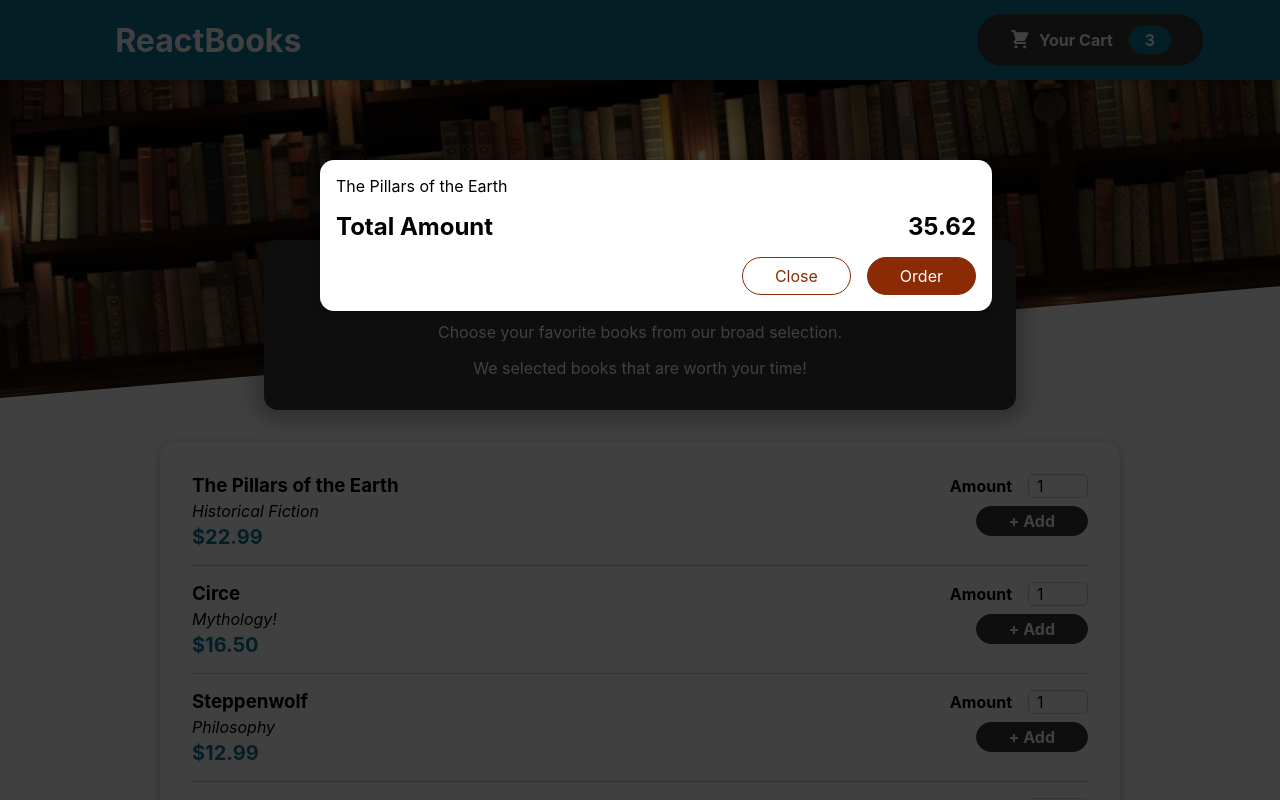
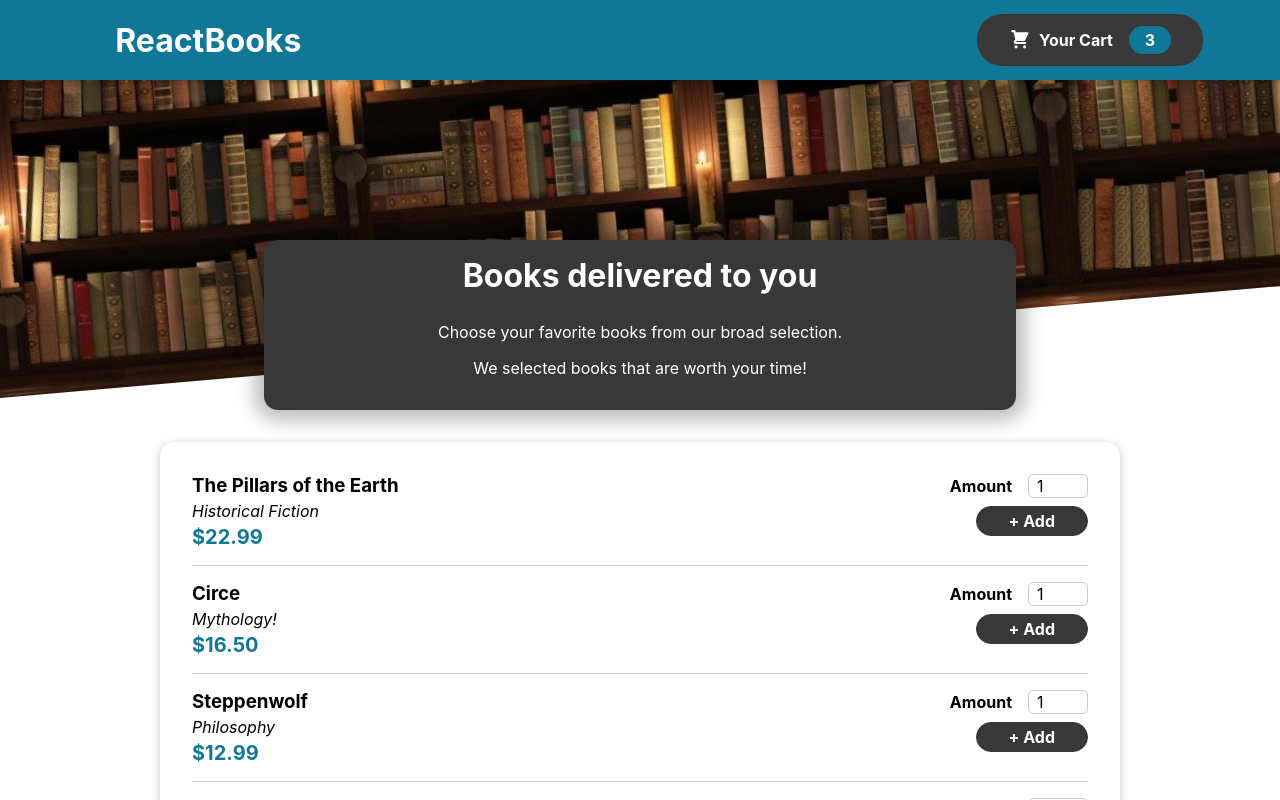
Before and after one commit to alenslyn/bookscart, a React (Create React App) app: page / in a window 1280 px wide. Shown: the top 800 px of the page. Built offline with nearby package versions, Linux system fonts and the light colour scheme.

Commit message:
feat: add cart state and modal state

```diff
--- a/src/App.js
+++ b/src/App.js
@@ -1,13 +1,24 @@
+import { useState } from "react";
 import "./App.css";
 import Header from "./components/Header/Header";
 import Books from "./components/books/Books";
 import Cart from "./components/books/Cart";
 
 function App() {
+  const [cartIsShown, setCartIsShown] = useState(false);
+
+  const showCartHandler = () => {
+    setCartIsShown(true);
+  };
+
+  const hideCartHandler = () => {
+    setCartIsShown(false);
+  };
+
   return (
     <>
-      <Cart />
-      <Header />
+      {cartIsShown && <Cart onClose={hideCartHandler} />}
+      <Header onShowCart={showCartHandler} />
       <main>
         <Books />
       </main>
--- a/src/components/Header/Header.js
+++ b/src/components/Header/Header.js
@@ -6,7 +6,7 @@
     <>
       <header className={classes.header}>
         <h1>ReactBooks</h1>
-        <HeaderCartButton />
+        <HeaderCartButton onClick={props.onShowCart} />
       </header>
       <div className={classes["main-image"]}>
         <img src={booksImage} alt="Lots of books!" />
--- a/src/components/Header/HeaderCartButton.js
+++ b/src/components/Header/HeaderCartButton.js
@@ -1,9 +1,9 @@
 import classes from "./HeaderCartButton.module.css";
 import CartIcon from "./CartIcon";
 
-const HeaderCartButton = () => {
+const HeaderCartButton = (props) => {
   return (
-    <button className={classes.button}>
+    <button className={classes.button} onClick={props.onClick}>
       <span className={classes.icon}>
         <CartIcon />
       </span>
--- a/src/components/books/Cart.js
+++ b/src/components/books/Cart.js
@@ -17,14 +17,16 @@
     </ul>
   );
   return (
-    <Modal>
+    <Modal onClose={props.onClose}>
       {cartItems}
       <div className={classes.total}>
         <span>Total Amount</span>
         <span>35.62</span>
       </div>
       <div className={classes.actions}>
-        <button className={classes["button--alt"]}>Close</button>
+        <button className={classes["button--alt"]} onClick={props.onClose}>
+          Close
+        </button>
         <button className={classes.button}>Order</button>
       </div>
     </Modal>
--- a/src/components/books/Modal.js
+++ b/src/components/books/Modal.js
@@ -2,7 +2,7 @@
 import ReactDOM from "react-dom";
 
 const Backdrop = (props) => {
-  return <div className={classes.backdrop} />;
+  return <div className={classes.backdrop} onClick={props.onClose} />;
 };
 
 const ModalOverlay = (props) => {
@@ -17,7 +17,10 @@
 const Modal = (props) => {
   return (
     <>
-      {ReactDOM.createPortal(<Backdrop />, portalElement)}
+      {ReactDOM.createPortal(
+        <Backdrop onClose={props.onClose} />,
+        portalElement
+      )}
       {ReactDOM.createPortal(
         <ModalOverlay>{props.children}</ModalOverlay>,
         portalElement
```
